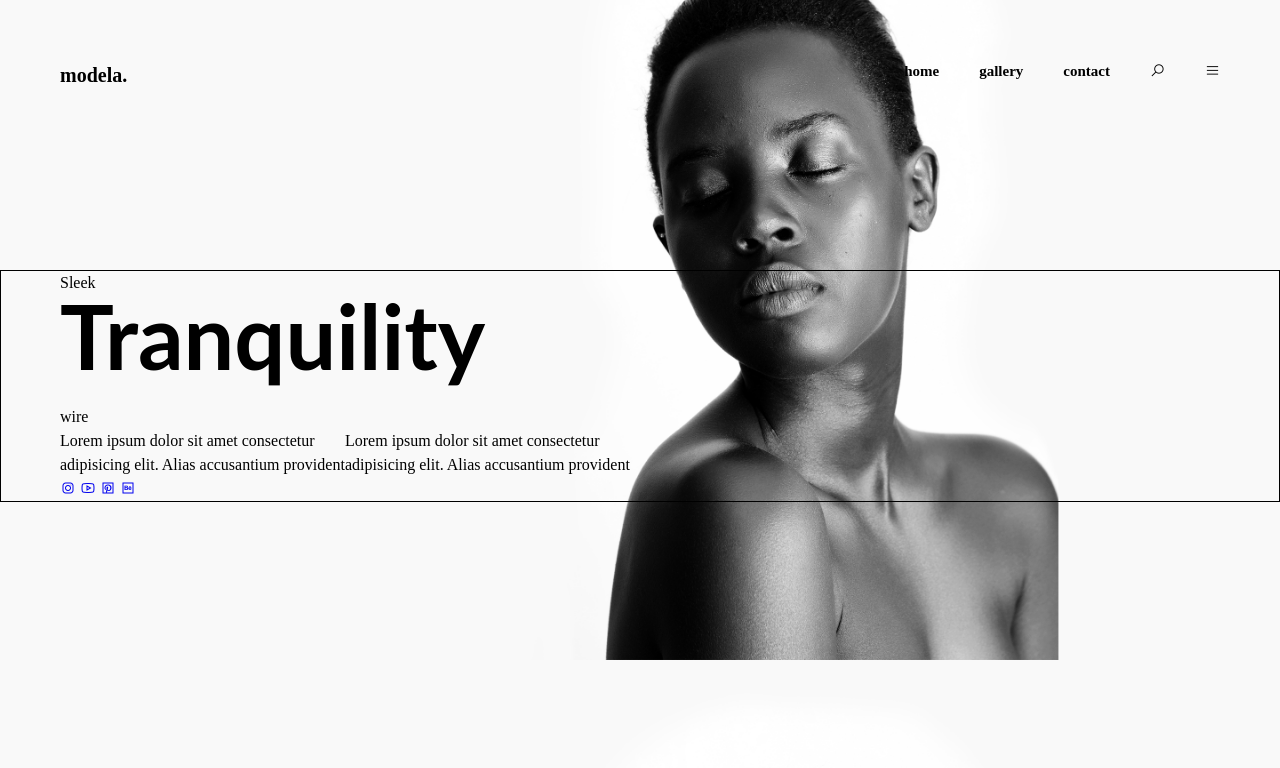
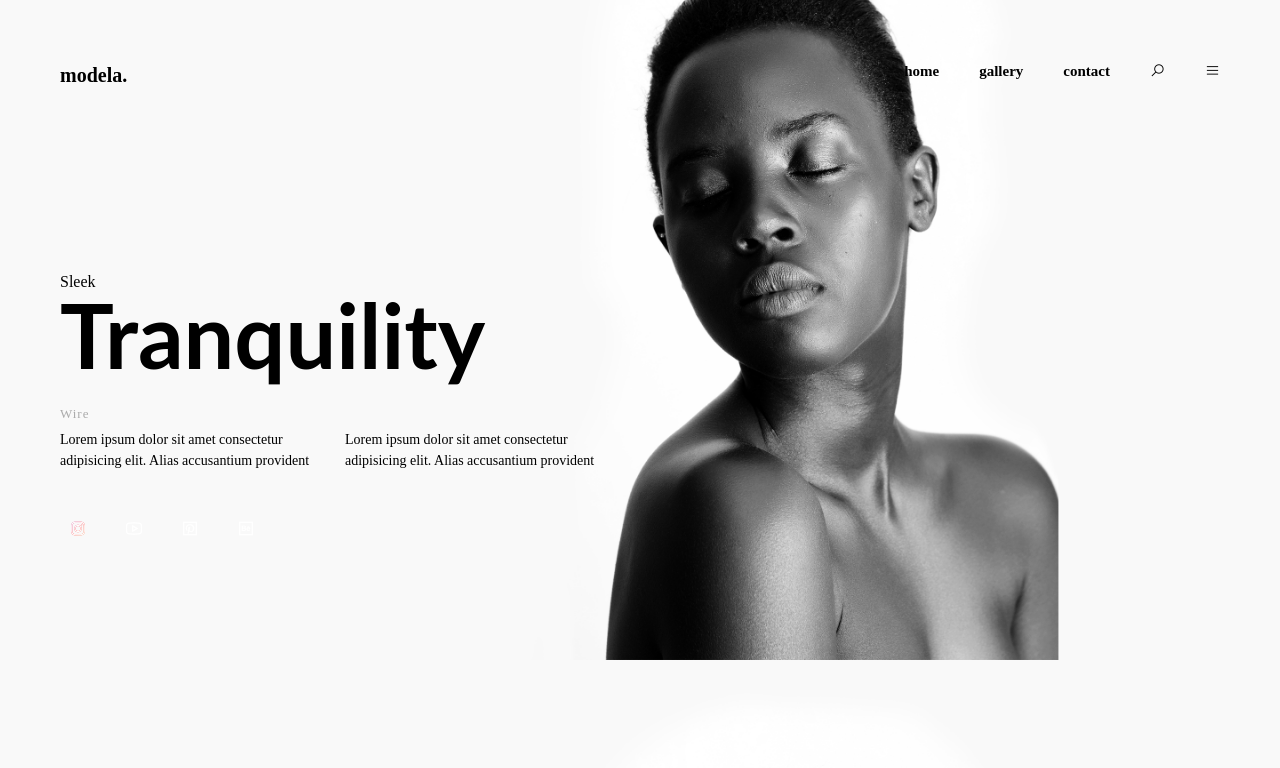
Before and after one commit to Stephen-Ibe/model, a plain HTML site: page index.html in a window 1280 px wide. Shown: the top 768 px of the page. Drawn offline with Linux system fonts and the light colour scheme.

Commit message:
update: hero socials

```diff
--- a/css/style.css
+++ b/css/style.css
@@ -52,7 +52,6 @@ body {
 #main section.hero {
   position: relative;
   top: 120px;
-  border: 1px solid;
 }
 #main section.hero .hero__title {
   font-family: mada;
@@ -65,3 +64,56 @@ body {
   line-height: 80px;
   font-family: lato;
 }
+#main section.hero .hero__content {
+  font-family: mada;
+  overflow: hidden;
+}
+#main section.hero .hero__content h5 {
+  font-size: 13px;
+  font-weight: 500;
+  letter-spacing: 1px;
+  margin-bottom: 5px;
+  text-transform: capitalize;
+  color: #aaaaaa;
+}
+#main section.hero .hero__content p {
+  font-size: 14px;
+  font-weight: 500;
+}
+#main section.hero .hero__button {
+  margin-top: 40px;
+  display: flex;
+  width: 250px;
+}
+#main section.hero .hero__button a {
+  border: 1px solid;
+  text-decoration: none;
+  font-size: 20px;
+  height: 15px;
+  width: 15px;
+  padding: 18px;
+  display: flex;
+  justify-content: center;
+  align-items: center;
+  margin: 0px 20px 0px 0px;
+  border-radius: 50%;
+  border: none;
+  color: #fff;
+}
+#main section.hero .hero__button a:nth-child(1) {
+  background: linear-gradient(
+    to bottom right,
+    #405de6,
+    #5851d8,
+    #833ab4,
+    #c13584,
+    #e1306c,
+    #fd1d1d,
+    #f56040,
+    #f77737,
+    #fcaf45,
+    #ffdc80,
+    #ffffff
+  );
+  background-clip: text;
+}
```
